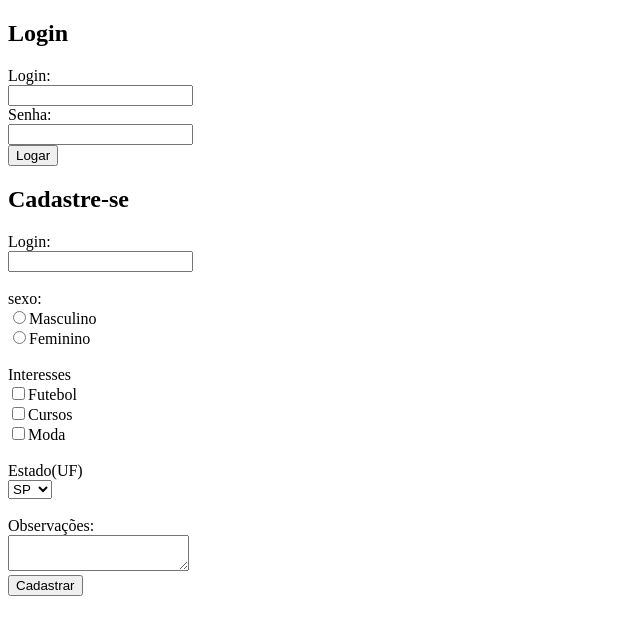
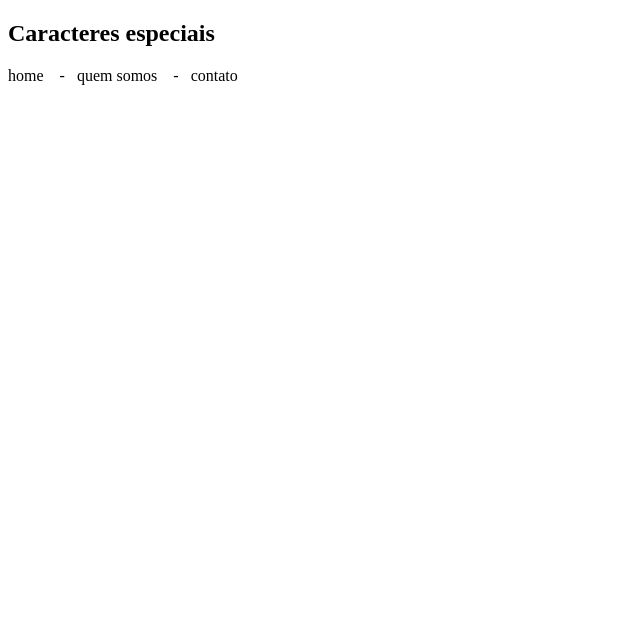
Before and after one commit to juliodonofreo/cursoHTML, a plain HTML site: page index.html in a window 1280 px wide. Shown: the whole page, without its empty margins (0-640 px from the left). Drawn offline with Linux system fonts and the light colour scheme.

Commit message:
entidades html

```diff
--- a/index.html
+++ b/index.html
@@ -7,42 +7,8 @@
 </head>
 <body>
 
-	<h2>Login</h2>
-	<form>
-		Login:<br>
-		<input type="text" name="login"><br>
+	<h2>Caracteres especiais</h2>
 
-		Senha:<br>
-		<input type="password" name="senha"><br>
-
-		<input type="button" value="Logar">
-	</form>
-
-	<h2>Cadastre-se</h2>
-	<form>
-		Login:<br>
-		<input type="text" name="login"><br><br>
-
-		sexo: <br>
-		<input type="radio" name="sexo" value="M">Masculino<br>
-		<input type="radio" name="sexo" value="F">Feminino<br><br>
-
-		Interesses<br>
-		<input type="checkbox" name="Interesses">Futebol<br>
-		<input type="checkbox" name="Interesses">Cursos<br>
-		<input type="checkbox" name="Interesses">Moda<br><br>
-
-		Estado(UF)<br>
-		<select name="uf">
-			<option value="sp">SP</option>
-			<option value="mg">MG</option>
-			<option value="rj">RJ</option>
-			<option value="rs">RS</option>
-		</select><br><br>
-
-		Observações: <br>
-		<textarea></textarea><br>
-		<input type="submit" value="Cadastrar">
-	</form>
+	home &nbsp;&nbsp;	- &nbsp;&nbsp;quem somos &nbsp;&nbsp; - &nbsp;&nbsp;contato
 </body>
 </html>
```
